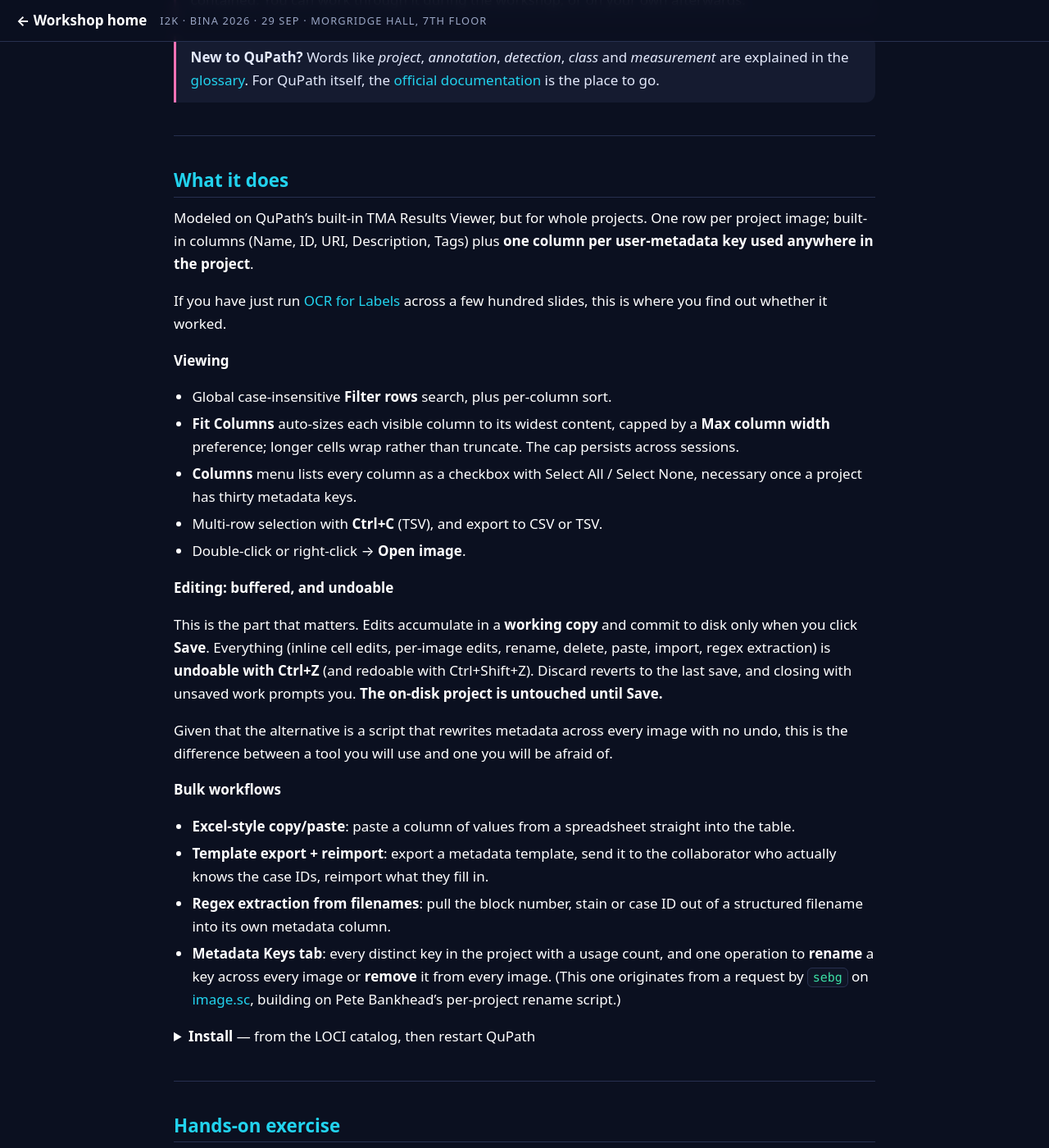
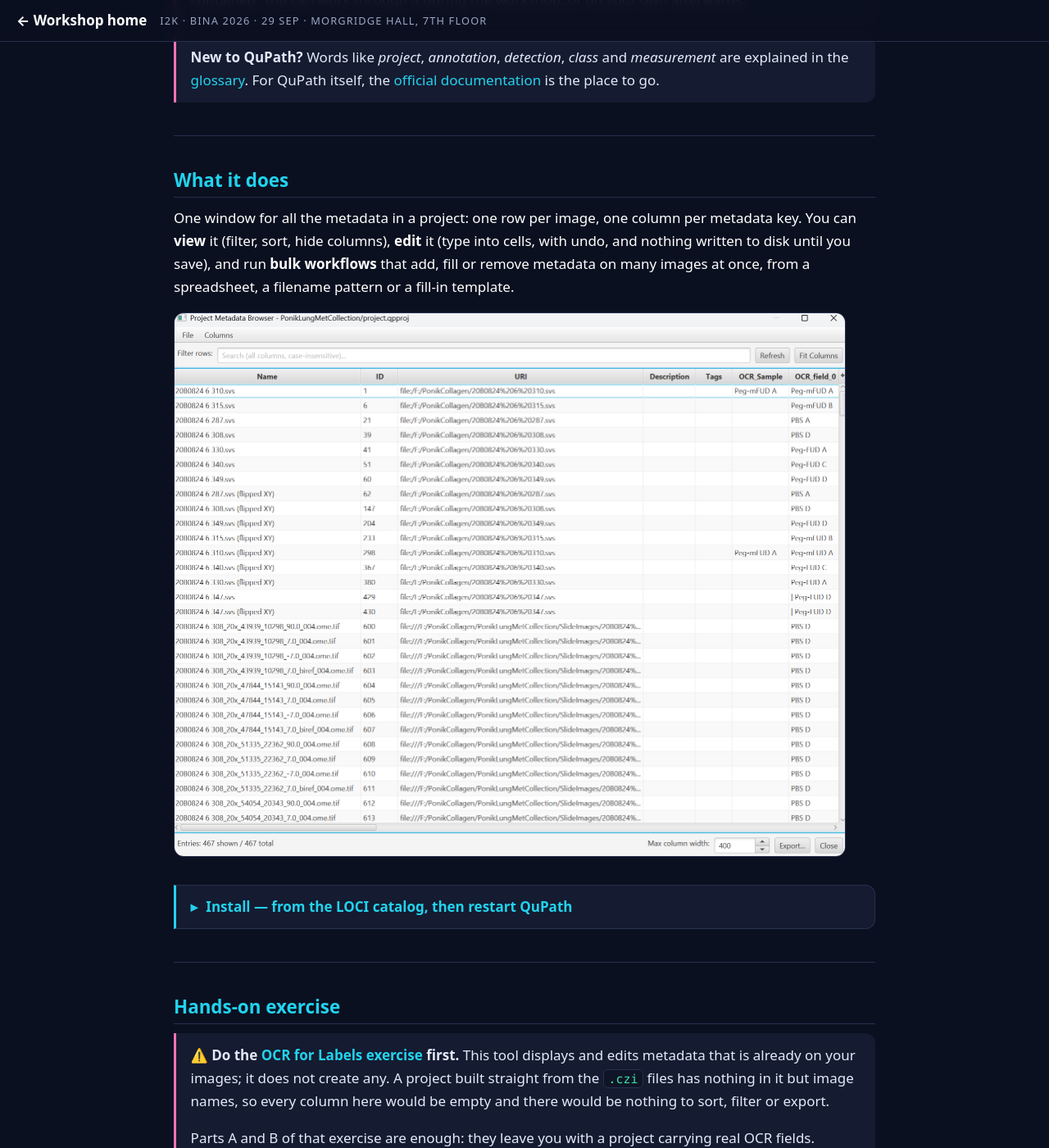
Before and after one commit to MichaelSNelson/BINA-I2K-2026-QuPath-Extensions, a Jekyll site: the page built from docs/09-project-metadata-browser.md, in a window 1280 px wide and 1400 px high, scrolled down 788 px. Shown: the whole window at 82% size. Built offline with Jekyll 4.4.1, drawn with Linux system fonts in a browser that asks for light colours.

Commit message:
Guide 09: short What it does with window screenshot; boxed Install collapsible site-wide
The feature wall becomes one paragraph (view, edit, bulk workflows) over
the browser window screenshot. The Install details block was an unstyled
arrow that read as the last line of the section above it; the layout now
draws every details block as a bordered panel with a cyan summary.

Claude-Session: https://claude.ai/code/session_01KwiACUr5MacuDvqp74c96o

```diff
--- a/_layouts/default.html
+++ b/_layouts/default.html
@@ -71,6 +71,16 @@ blockquote{
   border-radius:0 12px 12px 0; padding:.8rem 1.1rem; color:#E3E9FB;
 }
 blockquote p:last-child{margin-bottom:0}
+details{
+  background:var(--panel); border:1px solid var(--hair); border-left:3px solid var(--cy);
+  border-radius:0 12px 12px 0; padding:.55rem 1.1rem; margin:1.6rem 0 1.4rem;
+}
+details summary{cursor:pointer; color:var(--cy); font-weight:600; list-style:none; padding:.2rem 0}
+details summary::-webkit-details-marker{display:none}
+details summary::before{content:"\25B8"; display:inline-block; width:1.1em; transition:transform .15s}
+details[open] summary::before{transform:rotate(90deg)}
+details[open] summary{margin-bottom:.6rem; border-bottom:1px solid var(--hair); padding-bottom:.5rem}
+details > :last-child{margin-bottom:.3rem}
 table{border-collapse:collapse; width:100%; display:block; overflow-x:auto}
 th,td{border:1px solid var(--hair); padding:.5rem .7rem; text-align:left; vertical-align:top}
 th{background:var(--panel); color:var(--mut); font-size:.86rem; text-transform:uppercase; letter-spacing:.05em}
--- a/docs/09-project-metadata-browser.md
+++ b/docs/09-project-metadata-browser.md
@@ -30,47 +30,12 @@ title: Project Metadata Browser
 
 ## What it does
 
-Modeled on QuPath's built-in TMA Results Viewer, but for whole projects. One row per project
-image; built-in columns (Name, ID, URI, Description, Tags) plus **one column per user-metadata
-key used anywhere in the project**.
+One window for all the metadata in a project: one row per image, one column per metadata key.
+You can **view** it (filter, sort, hide columns), **edit** it (type into cells, with undo, and
+nothing written to disk until you save), and run **bulk workflows** that add, fill or remove
+metadata on many images at once, from a spreadsheet, a filename pattern or a fill-in template.
 
-If you have just run [OCR for Labels](08-ocr4labels.md) across a few hundred slides, this is where you
-find out whether it worked.
-
-**Viewing**
-
-- Global case-insensitive **Filter rows** search, plus per-column sort.
-- **Fit Columns** auto-sizes each visible column to its widest content, capped by a **Max
-  column width** preference; longer cells wrap rather than truncate. The cap persists across
-  sessions.
-- **Columns** menu lists every column as a checkbox with Select All / Select None, necessary
-  once a project has thirty metadata keys.
-- Multi-row selection with **Ctrl+C** (TSV), and export to CSV or TSV.
-- Double-click or right-click → **Open image**.
-
-**Editing: buffered, and undoable**
-
-This is the part that matters. Edits accumulate in a **working copy** and commit to disk only
-when you click **Save**. Everything (inline cell edits, per-image edits, rename, delete,
-paste, import, regex extraction) is **undoable with Ctrl+Z** (and redoable with
-Ctrl+Shift+Z). Discard reverts to the last save, and closing with unsaved work prompts you.
-**The on-disk project is untouched until Save.**
-
-Given that the alternative is a script that rewrites metadata across every image with no undo,
-this is the difference between a tool you will use and one you will be afraid of.
-
-**Bulk workflows**
-
-- **Excel-style copy/paste**: paste a column of values from a spreadsheet straight into the
-  table.
-- **Template export + reimport**: export a metadata template, send it to the collaborator who
-  actually knows the case IDs, reimport what they fill in.
-- **Regex extraction from filenames**: pull the block number, stain or case ID out of a
-  structured filename into its own metadata column.
-- **Metadata Keys tab**: every distinct key in the project with a usage count, and one
-  operation to **rename** a key across every image or **remove** it from every image. (This
-  one originates from a request by `sebg` on [image.sc](https://forum.image.sc/), building on
-  Pete Bankhead's per-project rename script.)
+<img src="../images/project-metadata-browser/window.png" alt="The Project Metadata Browser window: a Filter rows box and Refresh and Fit Columns buttons above a table with Name, ID, URI, Description, Tags and OCR metadata columns, one row per image, with an entry count, Max column width, Export and Close controls along the bottom" width="820">
 
 <details markdown="1">
 <summary><b>Install</b> — from the LOCI catalog, then restart QuPath</summary>
```
Also changed, not shown: images/project-metadata-browser/window.png (added).
